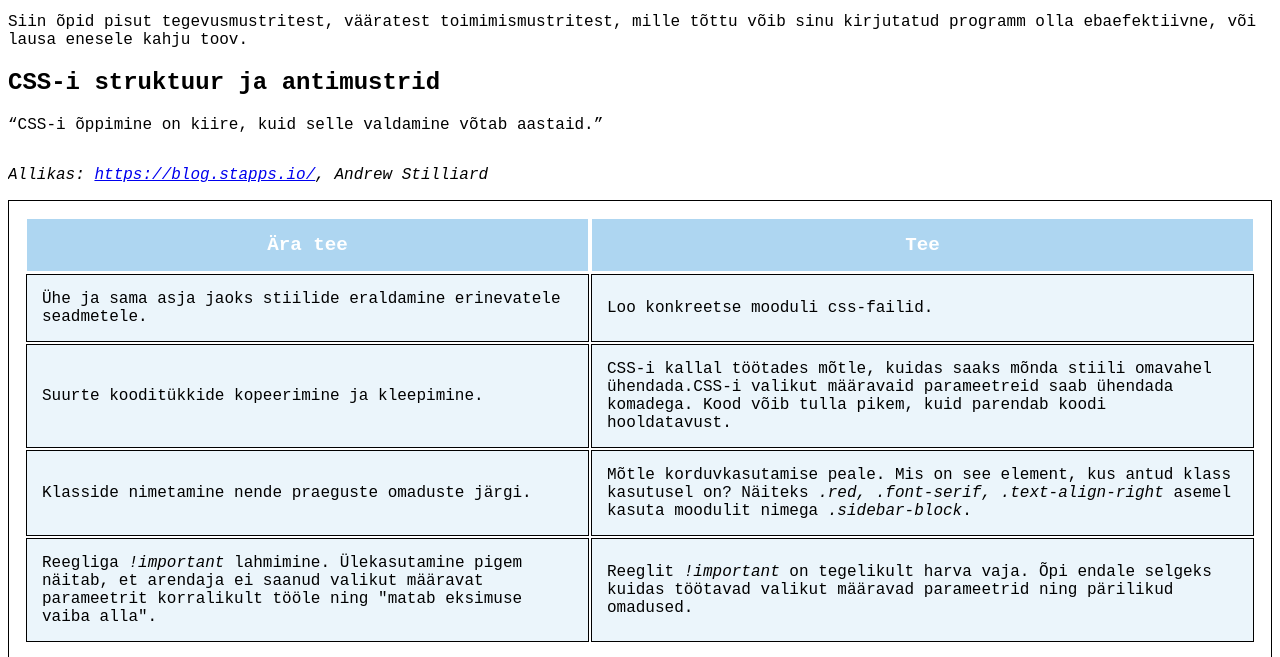
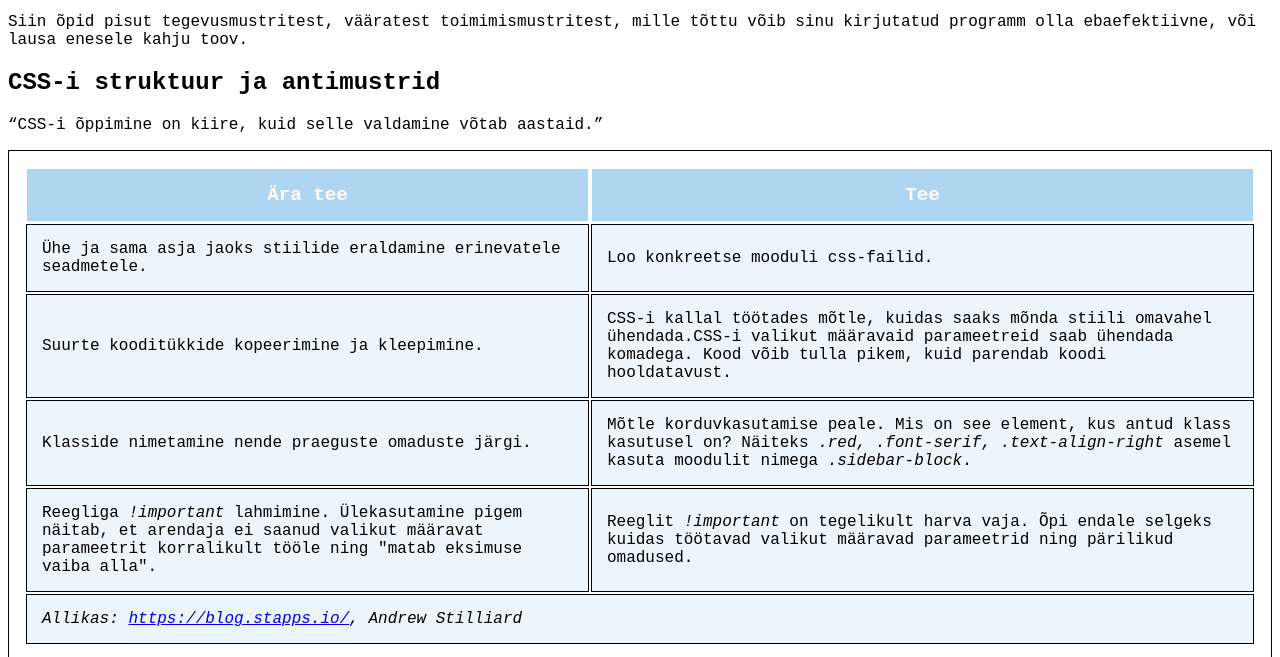
Before and after one commit to HelinaTh/HelinaTh.github.io, a plain HTML site: page index.html in a window 1280 px wide. Shown: the part 87-744 px from the top of the page. Drawn offline with Linux system fonts and the light colour scheme; grey boxes are pictures that could not be loaded.

Commit message:
Update index.html

```diff
--- a/index.html
+++ b/index.html
@@ -33,7 +33,9 @@
         <td>Reegliga <i>!important</i> lahmimine. Ülekasutamine pigem näitab, et arendaja ei saanud valikut määravat parameetrit korralikult tööle ning "matab eksimuse vaiba alla".</td>
         <td>Reeglit <i>!important</i> on tegelikult harva vaja. Õpi endale selgeks kuidas töötavad valikut määravad parameetrid ning pärilikud omadused.</td>
       </tr>
-      <p><cite>Allikas: <a href="https://blog.stapps.io/css-structure-anti-patterns-part1/">https://blog.stapps.io/</a>, Andrew Stilliard</cite></p>
+      <tr>
+        <td colspan="2"><cite>Allikas: <a href="https://blog.stapps.io/css-structure-anti-patterns-part1/">https://blog.stapps.io/</a>, Andrew Stilliard</cite></td>
+      </tr>
     </table>
     </div>
     <img src="https://media.geeksforgeeks.org/wp-content/cdn-uploads/20210115214527/6-Types-of-Anti-Patterns-to-Avoid-in-Software-Development.png" alt="Hoidu antimallidesse kukkumast!">
```
